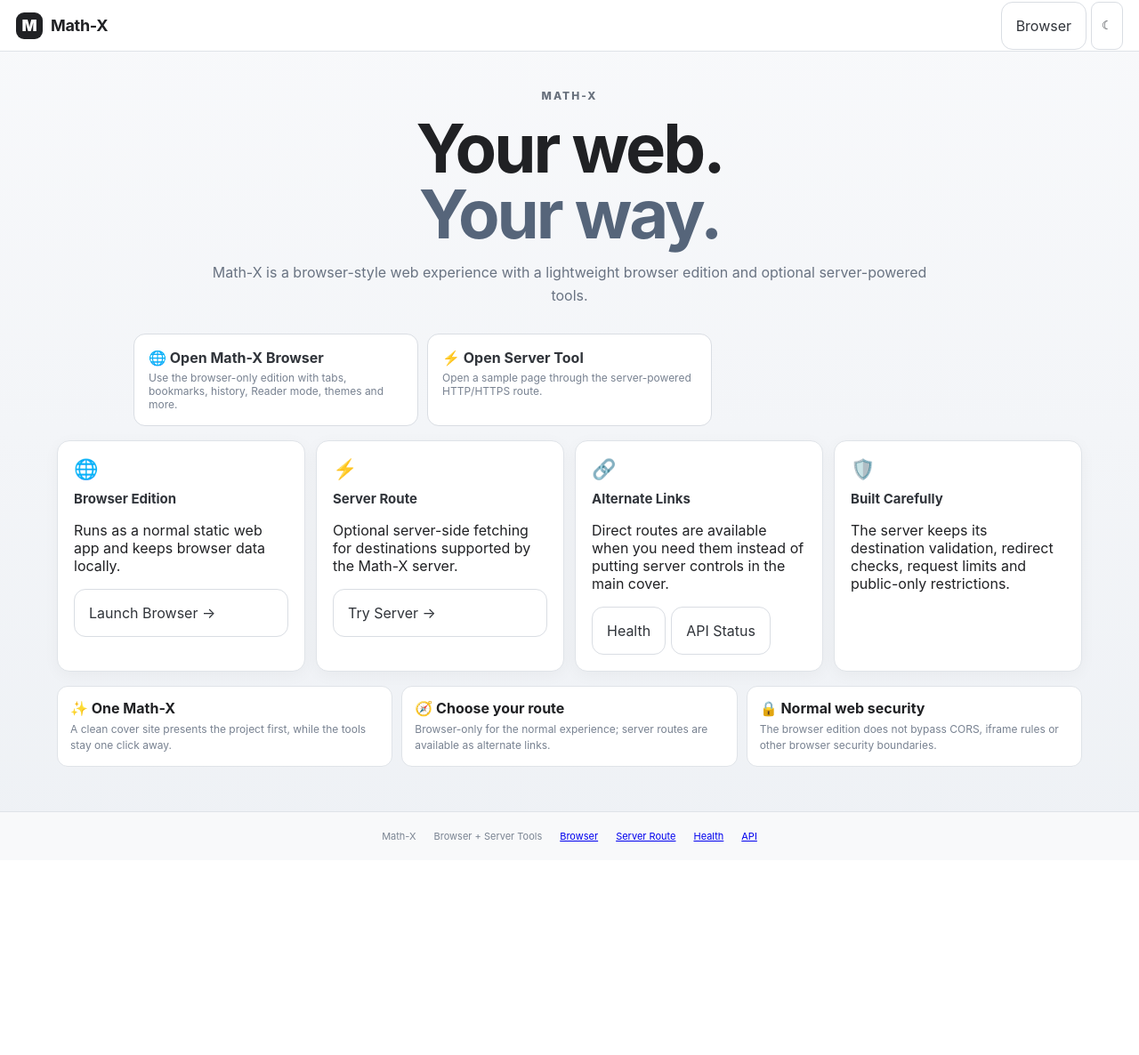
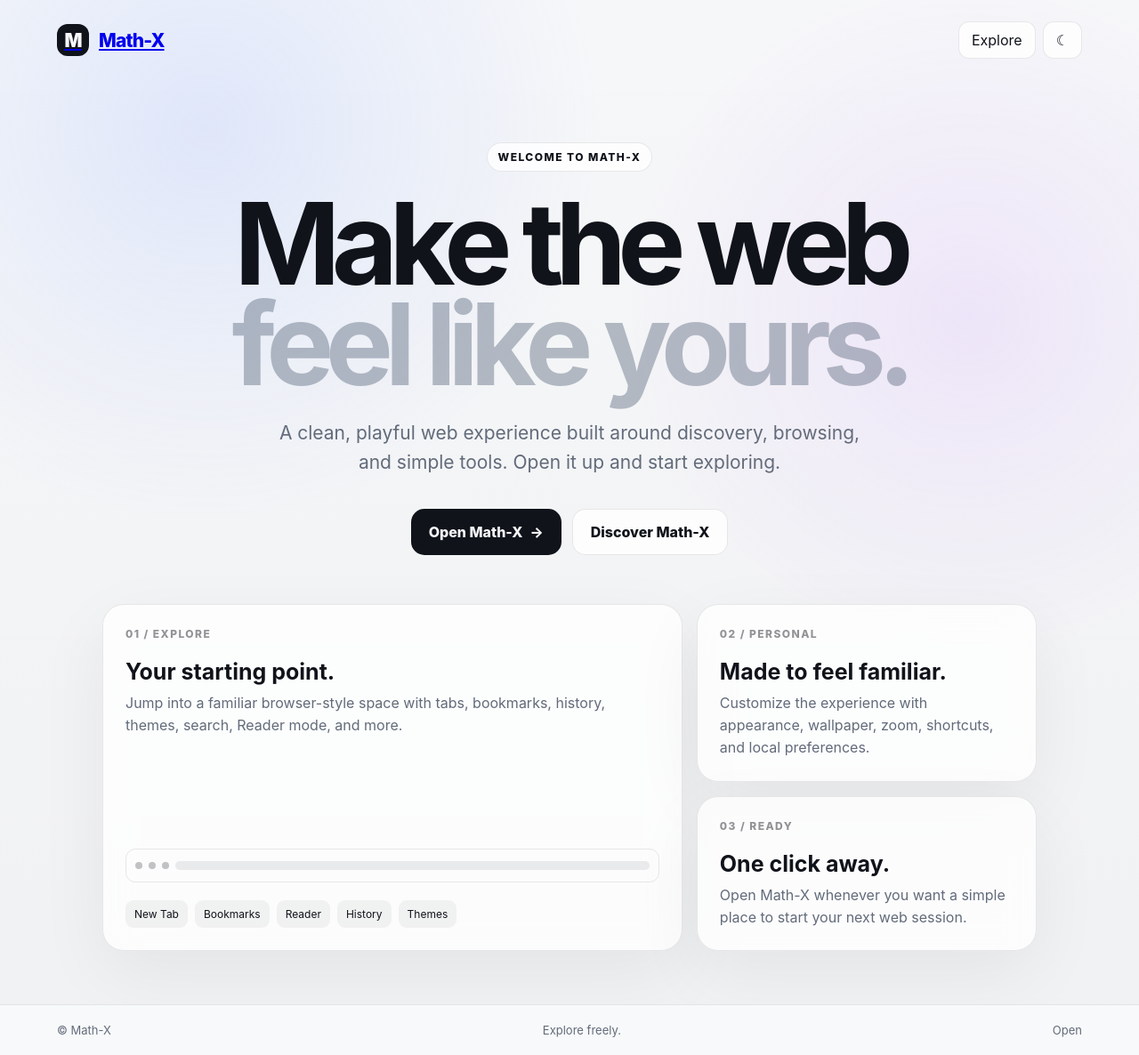
Before and after one commit to AV1ZANDUM-ARTIZUM/Math-X, a Flask app: page / in a window 1280 px wide. Shown: the whole page at 89% size. Before the commit the page ends 946 px from the top, so only its background shows below. Run offline with Flask 3, Linux system fonts and the light colour scheme.

Commit message:
Make Math-X cover page purely product-focused

```diff
--- a/proxy-pro/templates/index.html
+++ b/proxy-pro/templates/index.html
@@ -4,90 +4,94 @@
 <meta charset="utf-8">
 <meta name="viewport" content="width=device-width,initial-scale=1">
 <meta name="theme-color" content="#f6f7f9">
-<meta name="description" content="Math-X — a web browser with optional server tools.">
+<meta name="description" content="Math-X — explore, browse, and make the web yours.">
 <title>Math-X</title>
 <link rel="stylesheet" href="/static/style.css">
+<style>
+  :root{--cover-bg:#f6f7f9;--cover-text:#10131a;--cover-muted:#626b7a;--cover-card:rgba(255,255,255,.78);--cover-line:rgba(16,19,26,.09);--cover-accent:#10131a}
+  body{background:var(--cover-bg);color:var(--cover-text)}
+  body.dark{--cover-bg:#080a0f;--cover-text:#f5f7fb;--cover-muted:#9da6b5;--cover-card:rgba(20,24,33,.78);--cover-line:rgba(255,255,255,.1);--cover-accent:#fff}
+  .cover{min-height:100vh;display:flex;flex-direction:column;position:relative;overflow:hidden}
+  .cover-bg{position:absolute;inset:0;pointer-events:none;background:radial-gradient(circle at 18% 12%,rgba(110,150,255,.16),transparent 30%),radial-gradient(circle at 85% 30%,rgba(185,110,255,.12),transparent 28%),linear-gradient(180deg,transparent,rgba(0,0,0,.025))}
+  .cover-header{position:relative;z-index:2;display:flex;align-items:center;justify-content:space-between;padding:24px clamp(22px,5vw,72px)}
+  .logo{display:flex;align-items:center;gap:11px;font-size:21px;letter-spacing:-.04em}.logo-mark{display:grid;place-items:center;width:36px;height:36px;border-radius:12px;background:var(--cover-accent);color:var(--cover-bg);font-weight:900}.logo-name{font-weight:800}
+  .nav{display:flex;align-items:center;gap:8px}.nav a,.nav button{border:1px solid var(--cover-line);background:var(--cover-card);color:var(--cover-text);padding:10px 14px;border-radius:12px;text-decoration:none;font:inherit;cursor:pointer;backdrop-filter:blur(12px)}
+  .hero-wrap{position:relative;z-index:1;flex:1;display:grid;place-items:center;padding:70px 22px 55px;text-align:center}
+  .hero{max-width:1000px}.pill{display:inline-flex;padding:8px 12px;border:1px solid var(--cover-line);border-radius:999px;background:var(--cover-card);font-size:12px;font-weight:800;letter-spacing:.12em}
+  .hero h1{font-size:clamp(58px,10vw,128px);line-height:.88;letter-spacing:-.075em;margin:25px 0 28px}.hero h1 span{opacity:.42}.hero p{max-width:680px;margin:0 auto;color:var(--cover-muted);font-size:clamp(17px,2vw,21px);line-height:1.55}
+  .actions{display:flex;justify-content:center;flex-wrap:wrap;gap:12px;margin-top:36px}.primary,.secondary{display:inline-flex;align-items:center;gap:8px;padding:15px 20px;border-radius:15px;text-decoration:none;font-weight:800}.primary{background:var(--cover-accent);color:var(--cover-bg)}.secondary{border:1px solid var(--cover-line);background:var(--cover-card);color:var(--cover-text)}
+  .showcase{position:relative;z-index:1;max-width:1050px;width:calc(100% - 44px);margin:0 auto 60px;display:grid;grid-template-columns:1.45fr .85fr;gap:16px}.tile{border:1px solid var(--cover-line);border-radius:24px;background:var(--cover-card);padding:25px;text-align:left;backdrop-filter:blur(18px);box-shadow:0 25px 80px rgba(0,0,0,.06)}.tile h2{margin:0 0 8px;font-size:25px}.tile p{margin:0;color:var(--cover-muted);line-height:1.55}.browser-preview{min-height:230px;display:flex;flex-direction:column;justify-content:space-between}.fake-bar{height:38px;border:1px solid var(--cover-line);border-radius:11px;display:flex;align-items:center;padding:0 10px;gap:7px}.dot{width:8px;height:8px;border-radius:50%;background:currentColor;opacity:.25}.fake-url{height:10px;flex:1;border-radius:8px;background:currentColor;opacity:.08}.mini-links{display:flex;gap:8px;flex-wrap:wrap;margin-top:20px}.mini-links span{padding:8px 10px;border-radius:9px;background:rgba(127,127,127,.09);font-size:12px}.side{display:flex;flex-direction:column;gap:16px}.side .tile{flex:1}.number{font-size:12px;letter-spacing:.12em;font-weight:800;opacity:.45;margin-bottom:20px}
+  .footer{position:relative;z-index:2;display:flex;justify-content:space-between;gap:15px;flex-wrap:wrap;padding:20px clamp(22px,5vw,72px);border-top:1px solid var(--cover-line);color:var(--cover-muted);font-size:13px}.footer a{color:inherit;text-decoration:none}
+  @media(max-width:760px){.showcase{grid-template-columns:1fr}.hero-wrap{padding-top:45px}.cover-header{padding:18px}.footer{padding:18px}.nav a{display:none}}
+</style>
 </head>
 <body>
-<div class="ambient"></div>
-<header class="top">
-  <div class="brand"><span class="brand-mark">M</span> <strong>Math-X</strong></div>
-  <nav class="top-actions" aria-label="Math-X links">
-    <a class="mega-card" href="/static/index.html" style="text-decoration:none">Browser</a>
-    <button id="theme" title="Appearance">☾</button>
-  </nav>
-</header>
-<main>
-<section class="home-page">
-  <div class="hero">
-    <div class="eyebrow">MATH-X</div>
-    <h1>Your web.<br><span>Your way.</span></h1>
-    <p>Math-X is a browser-style web experience with a lightweight browser edition and optional server-powered tools.</p>
-  </div>
+<div class="cover">
+  <div class="cover-bg"></div>
+  <header class="cover-header">
+    <a class="logo" href="/" aria-label="Math-X home"><span class="logo-mark">M</span><span class="logo-name">Math-X</span></a>
+    <nav class="nav" aria-label="Main navigation">
+      <a href="/static/index.html">Explore</a>
+      <button id="theme" aria-label="Toggle appearance">☾</button>
+    </nav>
+  </header>
 
-  <div class="mega-grid" style="max-width:980px;margin:30px auto 0">
-    <a class="mega-card" href="/static/index.html" style="text-decoration:none">
-      <b>🌐 Open Math-X Browser</b>
-      <span>Use the browser-only edition with tabs, bookmarks, history, Reader mode, themes and more.</span>
-    </a>
-    <a class="mega-card" href="/proxy?url=https%3A%2F%2Fexample.com" style="text-decoration:none">
-      <b>⚡ Open Server Tool</b>
-      <span>Open a sample page through the server-powered HTTP/HTTPS route.</span>
-    </a>
-  </div>
+  <main class="hero-wrap">
+    <section class="hero">
+      <div class="pill">WELCOME TO MATH-X</div>
+      <h1>Make the web<br><span>feel like yours.</span></h1>
+      <p>A clean, playful web experience built around discovery, browsing, and simple tools. Open it up and start exploring.</p>
+      <div class="actions">
+        <a class="primary" href="/static/index.html">Open Math-X <span>→</span></a>
+        <a class="secondary" href="#discover">Discover Math-X</a>
+      </div>
+    </section>
+  </main>
 
-  <div class="cards" style="margin-top:16px">
-    <article class="card">
-      <div class="card-icon">🌐</div>
-      <h2>Browser Edition</h2>
-      <p>Runs as a normal static web app and keeps browser data locally.</p>
-      <a class="mega-card" href="/static/index.html" style="text-decoration:none;margin-top:12px">Launch Browser →</a>
-    </article>
-    <article class="card">
-      <div class="card-icon">⚡</div>
-      <h2>Server Route</h2>
-      <p>Optional server-side fetching for destinations supported by the Math-X server.</p>
-      <a class="mega-card" href="/proxy?url=https%3A%2F%2Fexample.com" style="text-decoration:none;margin-top:12px">Try Server →</a>
-    </article>
-    <article class="card">
-      <div class="card-icon">🔗</div>
-      <h2>Alternate Links</h2>
-      <p>Direct routes are available when you need them instead of putting server controls in the main cover.</p>
-      <div class="quick" style="margin-top:12px">
-        <a class="mega-card" href="/health" style="text-decoration:none">Health</a>
-        <a class="mega-card" href="/api/status" style="text-decoration:none">API Status</a>
+  <section class="showcase" id="discover">
+    <article class="tile browser-preview">
+      <div>
+        <div class="number">01 / EXPLORE</div>
+        <h2>Your starting point.</h2>
+        <p>Jump into a familiar browser-style space with tabs, bookmarks, history, themes, search, Reader mode, and more.</p>
+      </div>
+      <div>
+        <div class="fake-bar"><i class="dot"></i><i class="dot"></i><i class="dot"></i><span class="fake-url"></span></div>
+        <div class="mini-links"><span>New Tab</span><span>Bookmarks</span><span>Reader</span><span>History</span><span>Themes</span></div>
       </div>
     </article>
-    <article class="card">
-      <div class="card-icon">🛡️</div>
-      <h2>Built Carefully</h2>
-      <p>The server keeps its destination validation, redirect checks, request limits and public-only restrictions.</p>
-    </article>
-  </div>
+    <div class="side">
+      <article class="tile">
+        <div class="number">02 / PERSONAL</div>
+        <h2>Made to feel familiar.</h2>
+        <p>Customize the experience with appearance, wallpaper, zoom, shortcuts, and local preferences.</p>
+      </article>
+      <article class="tile">
+        <div class="number">03 / READY</div>
+        <h2>One click away.</h2>
+        <p>Open Math-X whenever you want a simple place to start your next web session.</p>
+      </article>
+    </div>
+  </section>
 
-  <div class="feature-grid" style="margin-top:16px">
-    <div><b>✨ One Math-X</b><span>A clean cover site presents the project first, while the tools stay one click away.</span></div>
-    <div><b>🧭 Choose your route</b><span>Browser-only for the normal experience; server routes are available as alternate links.</span></div>
-    <div><b>🔒 Normal web security</b><span>The browser edition does not bypass CORS, iframe rules or other browser security boundaries.</span></div>
-  </div>
-</section>
-</main>
-<footer>
-  <span>Math-X</span>
-  <span>Browser + Server Tools</span>
-  <a href="/static/index.html">Browser</a>
-  <a href="/proxy?url=https%3A%2F%2Fexample.com">Server Route</a>
-  <a href="/health">Health</a>
-  <a href="/api/status">API</a>
-</footer>
+  <footer class="footer">
+    <span>© Math-X</span>
+    <span>Explore freely.</span>
+    <span><a href="/static/index.html">Open</a></span>
+  </footer>
+</div>
 <script>
 (() => {
   const theme=document.querySelector('#theme');
+  const saved=localStorage.getItem('mx-cover-theme');
+  if(saved==='dark') document.body.classList.add('dark');
+  theme.textContent=document.body.classList.contains('dark')?'☀':'☾';
   theme.onclick=()=>{
-    document.body.classList.toggle('light');
-    localStorage.setItem('mx-cover-theme',document.body.classList.contains('light')?'light':'dark');
+    document.body.classList.toggle('dark');
+    const dark=document.body.classList.contains('dark');
+    localStorage.setItem('mx-cover-theme',dark?'dark':'light');
+    theme.textContent=dark?'☀':'☾';
   };
-  if(localStorage.getItem('mx-cover-theme')==='light') document.body.classList.add('light');
 })();
 </script>
 </body>
```
